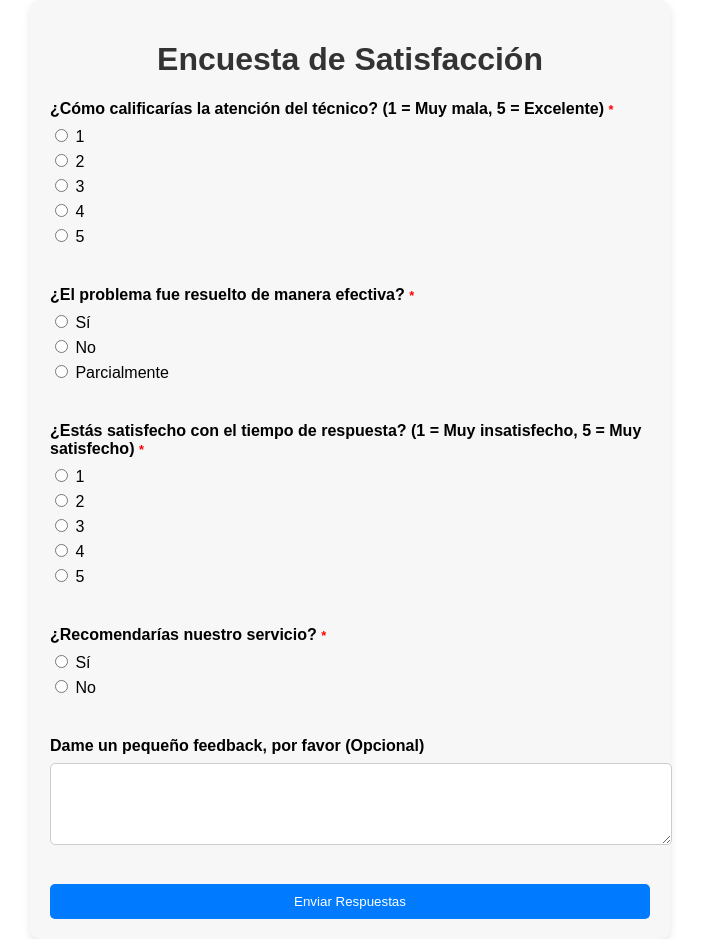
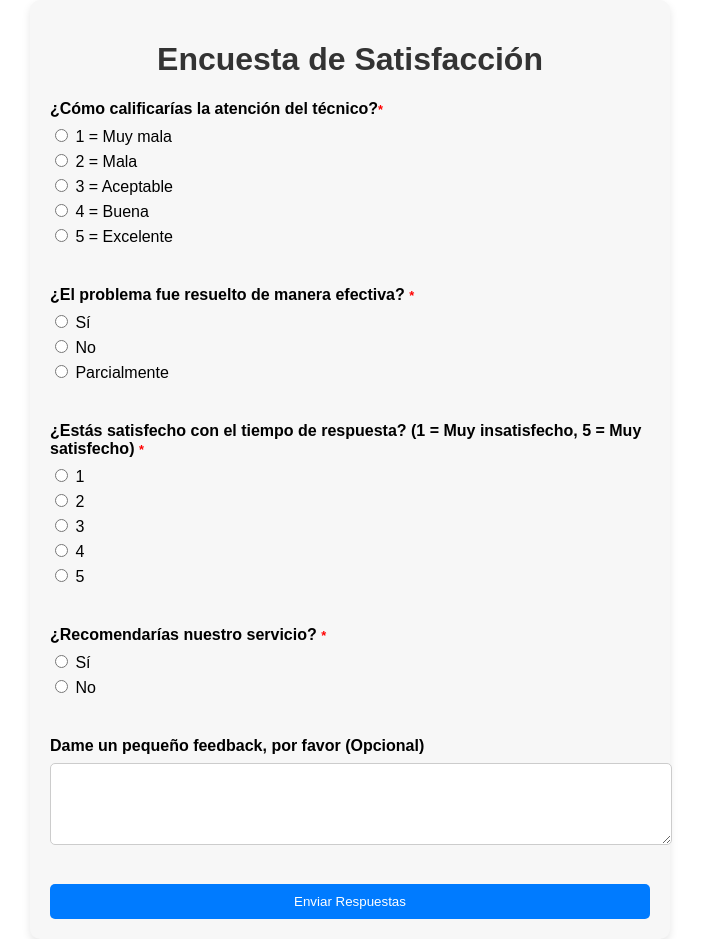
Before and after one commit to pedroangelalvarez/encuesta, a React (Create React App) app: page / in a window 1280 px wide. Shown: the whole page, without its empty margins (290-993 px from the left). Built offline with nearby package versions, Linux system fonts and the light colour scheme.

Commit message:
UPDATE: wording first question

```diff
--- a/src/Formulario/index.js
+++ b/src/Formulario/index.js
@@ -56,6 +56,7 @@ const Formulario = () => {
   const handleSubmit = async (e) => {
     e.preventDefault();
 
+
     // Validar campos
     const validationErrors = validateForm();
     if (Object.keys(validationErrors).length > 0) {
@@ -103,9 +104,9 @@ const Formulario = () => {
         {/* Pregunta 1 */}
         <div style={styles.question}>
           <label style={styles.label}>
-            ¿Cómo calificarías la atención del técnico? (1 = Muy mala, 5 = Excelente) <span style={styles.required}>*</span>
+            ¿Cómo calificarías la atención del técnico?<span style={styles.required}>*</span>
           </label>
-          {[1, 2, 3, 4, 5].map((value) => (
+          {["1 = Muy mala","2 = Mala", "3 = Aceptable","4 = Buena", "5 = Excelente"].map((value) => (
             <label key={value} style={styles.option}>
               <input
                 type="radio"
```
Also changed, not shown: 1 other file (tests, documents, lock files or other folders).
